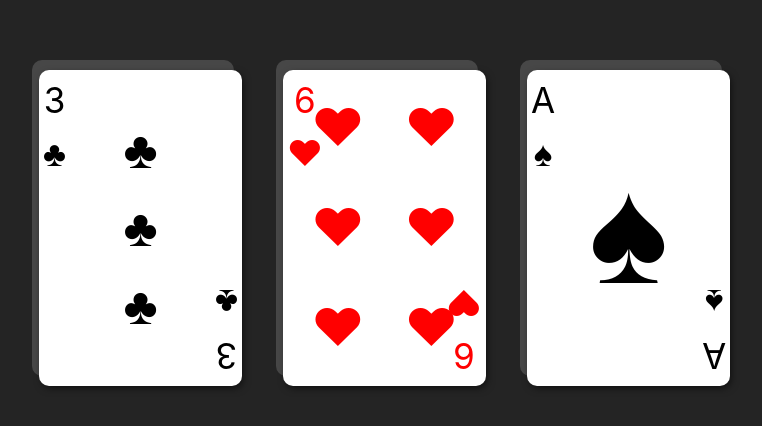
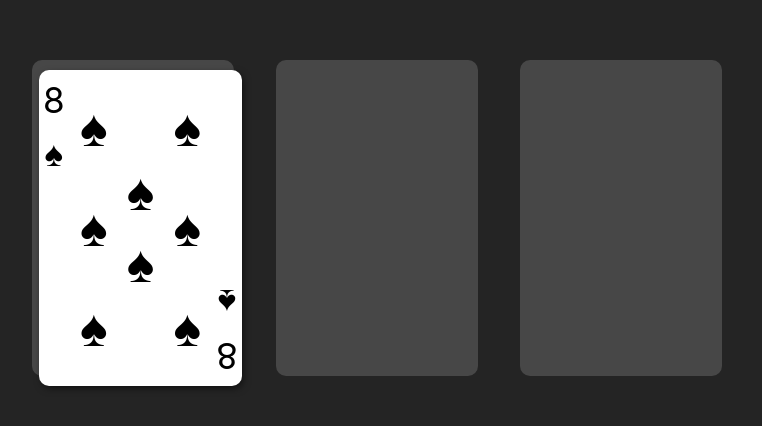
Before and after one commit to PeterMonkey/hanu-test, a React (Vite) app: page / in a window 1280 px wide. Shown: the part 182-608 px from the top of the page, without its empty margins (263-1025 px from the left). Built offline with nearby package versions, Linux system fonts and the light colour scheme.

Commit message:
ADD: renderizacion dinamica de las Cards en la primera baraja

```diff
--- a/src/App.tsx
+++ b/src/App.tsx
@@ -1,13 +1,13 @@
 import './App.css'
 import Deck from './components/deck'
+import { ContextProvider } from './context/context'
 
 function App() {
 
-
   return (
-    <>
+    <ContextProvider>
       <Deck/>
-    </>
+    </ContextProvider>
   )
 }
 
--- a/src/components/deck/index.tsx
+++ b/src/components/deck/index.tsx
@@ -1,14 +1,28 @@
 import styles from './style.module.css';
 import Tower from './tower';
 import { Suit } from '../../enums/suit.enum';
+import { useContext } from 'react';
+import { MyContext } from '../../context/context';
 
 const Deck = () => {
+    const {tower1, tower2, tower3} = useContext(MyContext)
 
+    console.log(tower1)
+    console.log(tower2)
     return (
         <div className={styles.towers}>
-            <Tower numb={3} suit={Suit.club}/>
-            <Tower numb={6} suit={Suit.heart}/>
-            <Tower numb={1} suit={Suit.spade}/>
+            {
+            tower1.length > 0 ? <Tower numb={tower1[0].numb} suit={tower1[0].suit} isEmpty={true}/> :
+            <Tower numb={0} suit={Suit.club} isEmpty={false}/>
+            }
+            {
+            tower2.length > 0 ? <Tower numb={tower2[0].numb} suit={tower2[0].suit} isEmpty={true}/> :
+            <Tower numb={0} suit={Suit.club} isEmpty={false}/>
+            }
+            {
+            tower3.length > 0 ? <Tower numb={tower3[0].numb} suit={tower3[0].suit} isEmpty={true}/> :
+            <Tower numb={0} suit={Suit.club} isEmpty={false}/>
+            }
         </div>
     )
 }
--- a/src/components/deck/tower/index.tsx
+++ b/src/components/deck/tower/index.tsx
@@ -1,11 +1,11 @@
 import styles from './style.module.css';
 import Card from '../../card';
-import { PropsCard } from '../../../types/card.types';
+import { PropsTower } from '../../../types/tower.types';
 
-const Tower = ({numb, suit}:PropsCard) => {
+const Tower = ({numb, suit, isEmpty}:PropsTower) => {
     return (
         <div className={styles.tower}>
-            <Card numb={numb} suit={suit}/>
+            {isEmpty? <Card numb={numb} suit={suit}/> : <span></span>}
         </div>
     )
 }
--- a/src/context/context.tsx
+++ b/src/context/context.tsx
@@ -1,13 +1,20 @@
 import {createContext, ReactNode } from "react";
 import { shuffleDeck } from "../utils/deckCards";
+import { Card } from "../types/card.types";
 
-const State = {
+interface State {
+    tower1: Card[],
+    tower2: Card[],
+    tower3: Card[]
+}
+
+export const state:State = {
     tower1: shuffleDeck,
-    tohwer2: [],
+    tower2: [],
     tower3: []
 }
 
-export const MyContext = createContext({})
+export const MyContext = createContext(state)
 
 
 type ChildrenProp = {
@@ -16,7 +23,7 @@ type ChildrenProp = {
 
 export const ContextProvider = ({children}: ChildrenProp) => {
     return (
-        <MyContext.Provider value={{}}>{children}</MyContext.Provider>
+        <MyContext.Provider value={state}>{children}</MyContext.Provider>
     )
 
 }
--- a/src/types/card.types.ts
+++ b/src/types/card.types.ts
@@ -4,3 +4,9 @@ export type PropsCard = {
     numb: number;
     suit: Suit;
 }
+
+export type Card = {
+    id: number;
+    numb: number;
+    suit: Suit
+}
```
Also changed, not shown: src/types/tower.types.ts (added, +8 -0 lines), src/utils/deckCards.ts (+1 -6 lines).
